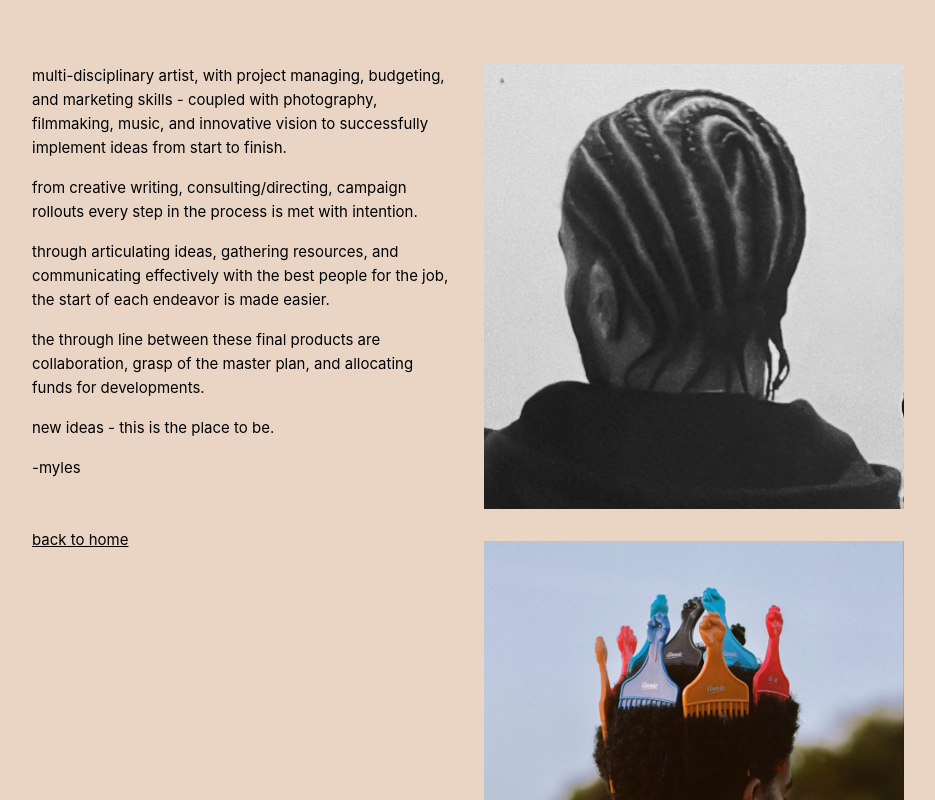
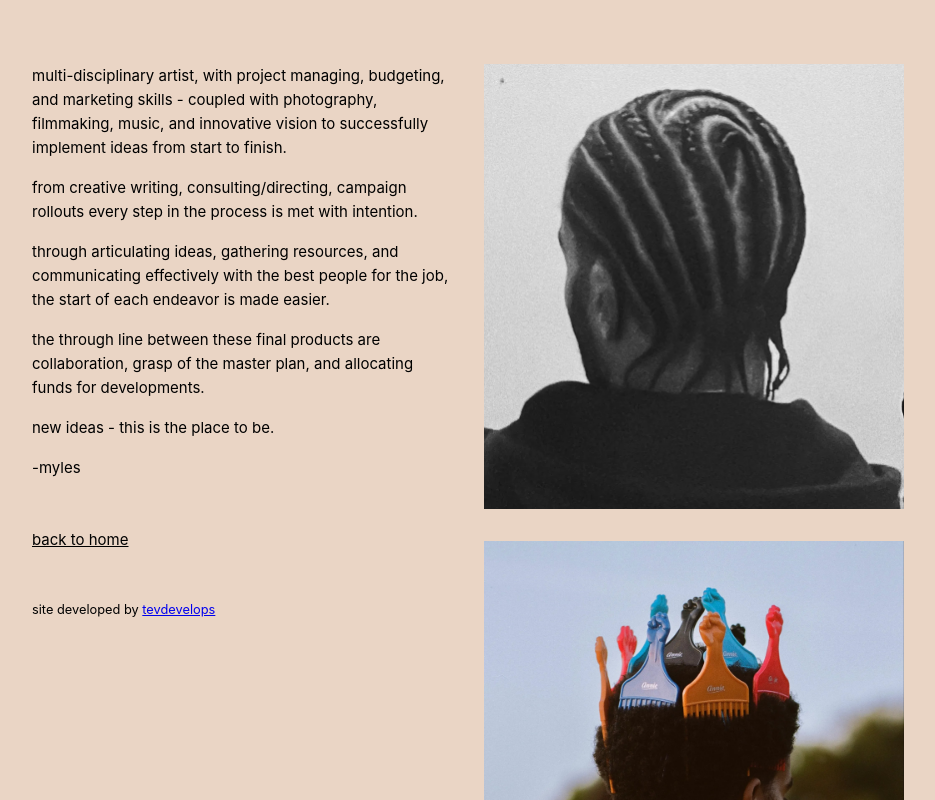
Before and after one commit to tevdevelops/ninetyphocom, a Nuxt app: page /contact in a window 1280 px wide. Shown: the top 800 px of the page, without its empty margins (172-1107 px from the left). Built offline with nearby package versions, Linux system fonts and the light colour scheme.

Commit message:
- add tev cred to contact page

```diff
--- a/pages/contact.vue
+++ b/pages/contact.vue
@@ -21,7 +21,12 @@
       </p>
       <p>new ideas - this is the place to be.</p>
       <p>-myles</p>
+
       <NuxtLink to="/" class="home-link">back to home</NuxtLink>
+
+      <p class="tev">
+        site developed by <a href="https://tevdevelops.me">tevdevelops</a>
+      </p>
     </div>
 
     <div class="images">
@@ -86,4 +91,9 @@ p {
   margin-bottom: 2rem;
   width: 100%;
 }
+
+.tev {
+  margin-top: 3rem;
+  font-size: 0.8rem;
+}
 </style>
```
